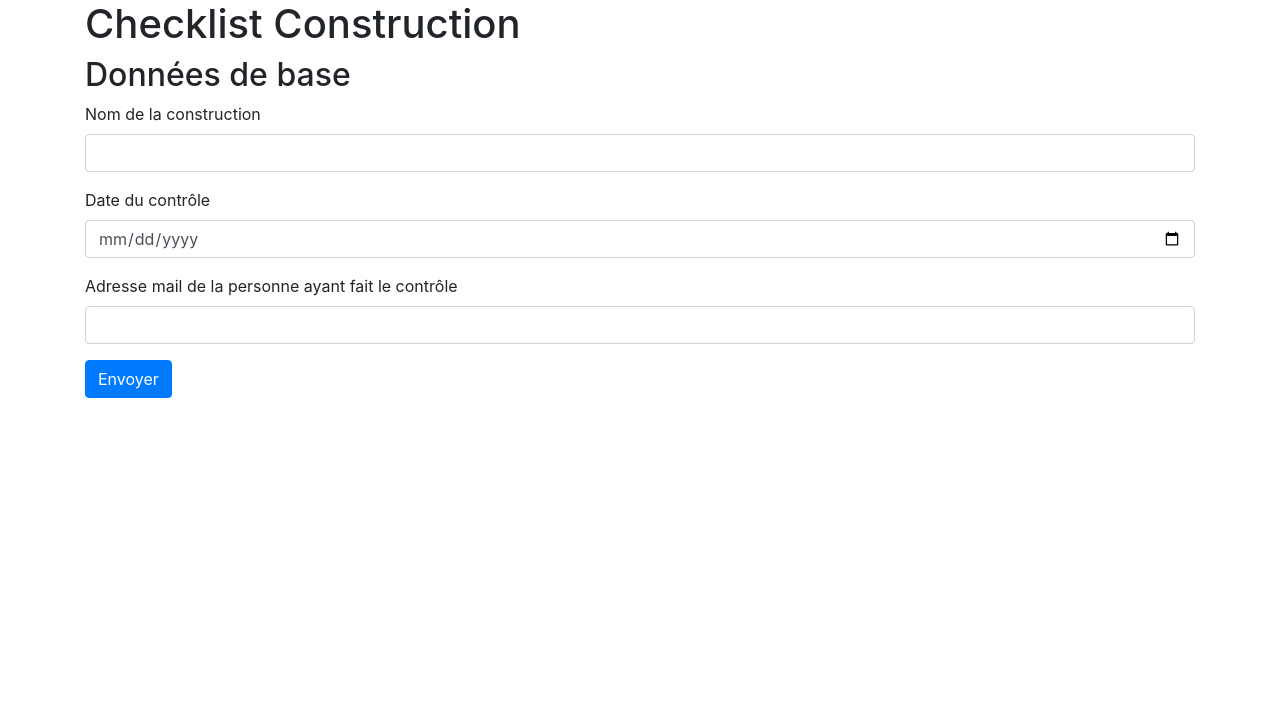
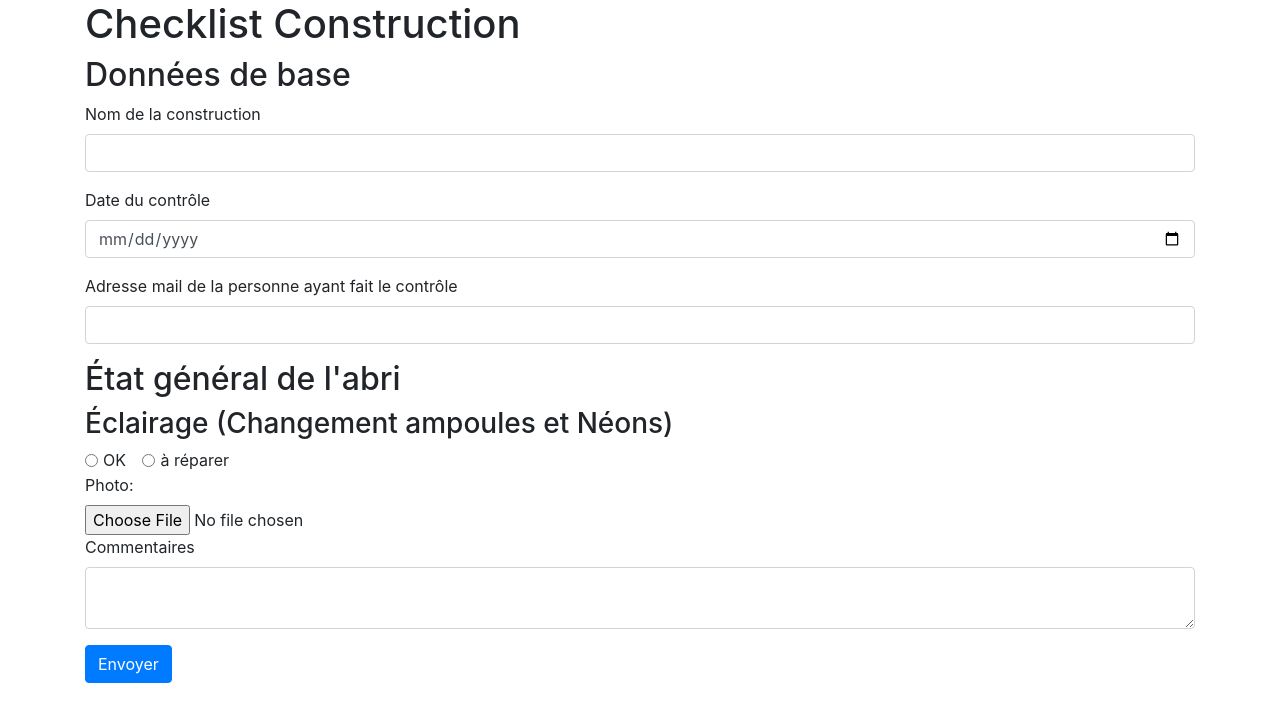
Before and after one commit to sebug/construction-checklist-aswa, a plain HTML site: page index.html in a window 1280 px wide. Drawn offline with Linux system fonts and the light colour scheme.

Commit message:
A first question

```diff
--- a/api/SaveChecklist/index.js
+++ b/api/SaveChecklist/index.js
@@ -1,4 +1,4 @@
-import * as multipart from 'parse-multipart';
+const multipart = require('parse-multipart');
 
 module.exports = async function (context, req) {
     context.log("Returns the result of the function.");
@@ -14,9 +14,9 @@ module.exports = async function (context, req) {
       }
 
       context.res.status(200);
+      context.res.body = 'Formulaire envoyé';
+
     } else {
       context.res.status(500).send("No file(s) found.");
     }
-
-    context.done();
 }
--- a/index.html
+++ b/index.html
@@ -30,7 +30,25 @@
 	  <input type="email" class="form-control" id="mailAddress" required />
 	</div>
 
-	<button type="submit" class="btn btn-primary mb-2">Envoyer</button>
+	<h2>État général de l'abri</h2>
+	<h3>Éclairage (Changement ampoules et Néons)</h3>
+	  <div class="form-check form-check-inline">
+	    <input class="form-check-input" type="radio" name="illumination" id="illuminationOK" value="ok">
+	    <label class="form-check-label" for="illuminationOK">OK</label>
+	  </div>
+	  <div class="form-check form-check-inline">
+	    <input class="form-check-input" type="radio" name="illumination" id="illuminationToRepair" value="torepair">
+	    <label class="form-check-label" for="illuminationToRepair">à réparer</label>
+	  </div>
+	  <div class="form-group">
+	    <label for="illuminationPhoto">Photo:</label>
+	    <input type="file" class="form-control-file" id="illuminationPhoto">
+	    <label for="illuminationComments">Commentaires</label>
+	    <textarea class="form-control" name="illuminationComments"></textarea>
+	  </div>
+	  <div class="form-group">
+	    <button type="submit" class="btn btn-primary mb-2">Envoyer</button>
+	  </div>
       </form>
     </main>
   </body>
```
